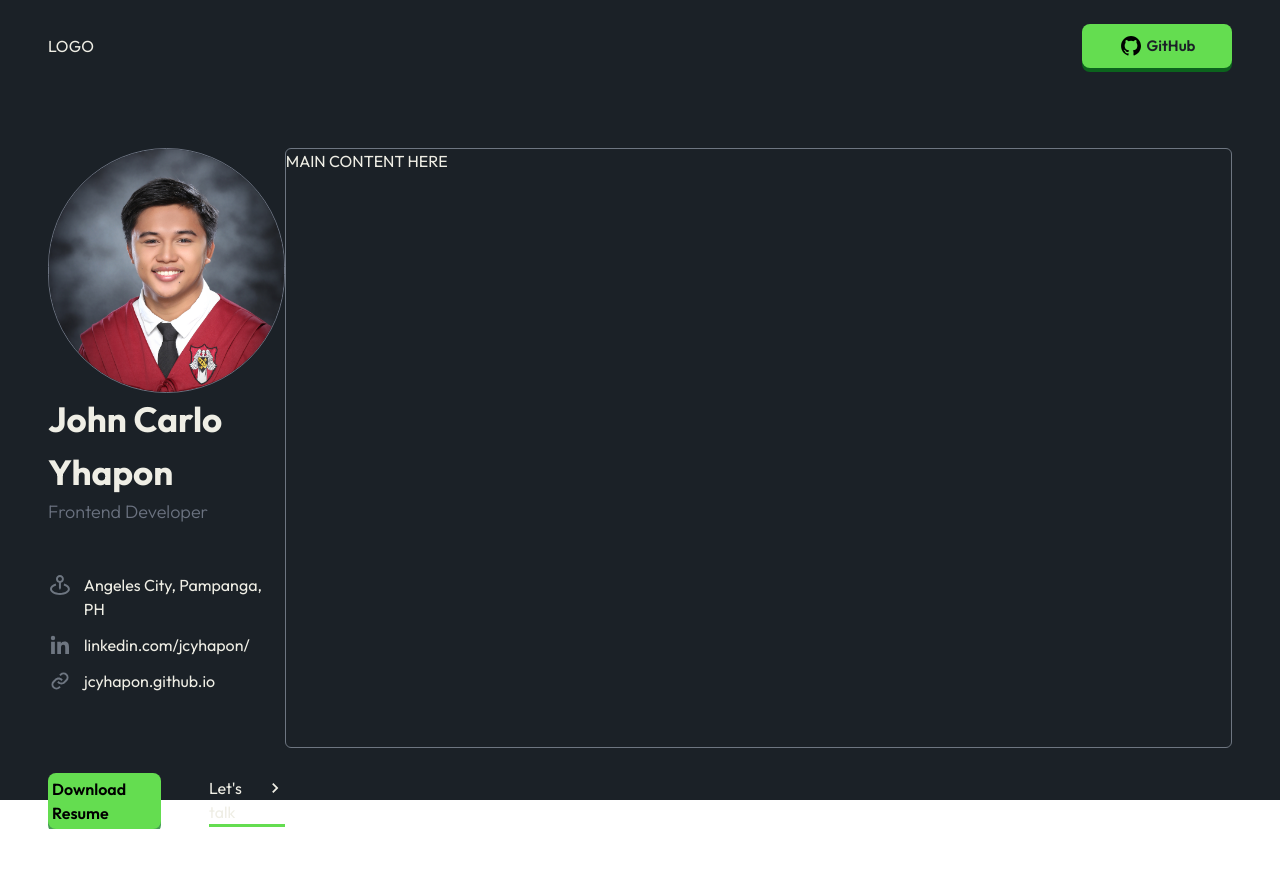
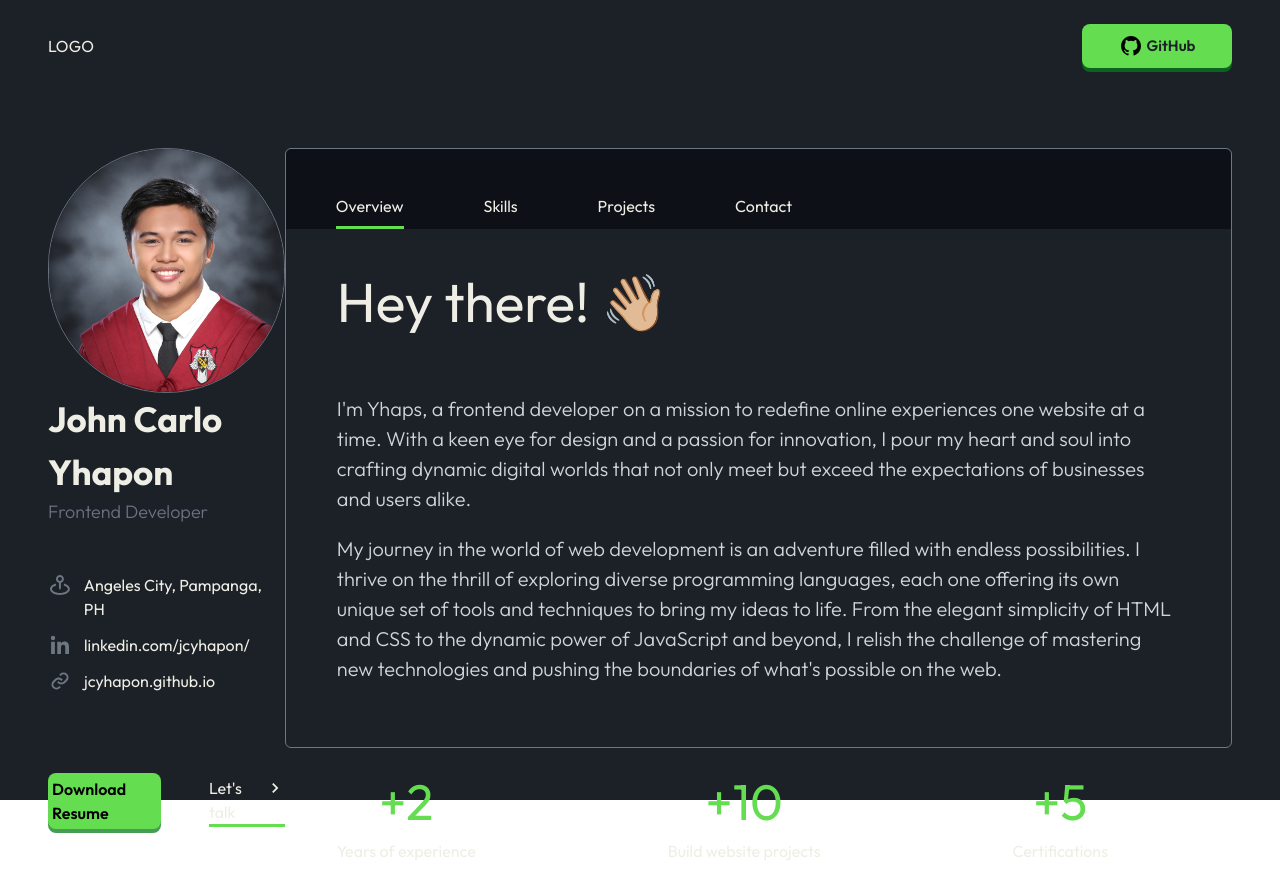
Before and after one commit to JCYhapon/portfolio, a React (Vite) app: page / in a window 1280 px wide. Before the commit the page ends 829 px from the top, so only its background shows below. Built offline with nearby package versions, Linux system fonts and the light colour scheme.

Commit message:
structured

```diff
--- a/src/components/Main.jsx
+++ b/src/components/Main.jsx
@@ -1,10 +1,32 @@
-import React from "react";
+import React, { useState } from "react";
 import Header from "./Header/Header";
 import Sidebar from "./Sidebar/Sidebar";
+import Navbar from "./Navbar/Navbar";
+import Overview from "../pages/Overview";
+import Skills from "../pages/Skills";
+import Projects from "../pages/Projects";
+import Contact from "../pages/Contact";
 
 const Main = () => {
+  const [selectedSection, setSelectedSection] = useState("Overview");
+
+  const renderSection = () => {
+    switch (selectedSection) {
+      case "Overview":
+        return <Overview />;
+      case "Skills":
+        return <Skills />;
+      case "Projects":
+        return <Projects />;
+      case "Contact":
+        return <Contact />;
+      default:
+        return <Overview />;
+    }
+  };
+
   return (
-    <section className=" min-h-screen bg-[#1B2127] py-6 px-12 text-[#efeee5]">
+    <section className="min-h-screen bg-[#1B2127] py-6 px-12 text-[#efeee5]">
       {/* HEADER */}
       <div>
         <Header />
@@ -15,7 +37,11 @@
           <Sidebar />
         </div>
         <div className="w-[80%] border border-[#6E7681] rounded-md">
-          MAIN CONTENT HERE
+          <Navbar
+            navbar={["Overview", "Skills", "Projects", "Contact"]}
+            setSelectedSection={setSelectedSection}
+          />
+          <div className="p-4">{renderSection()}</div>
         </div>
       </div>
     </section>
```
